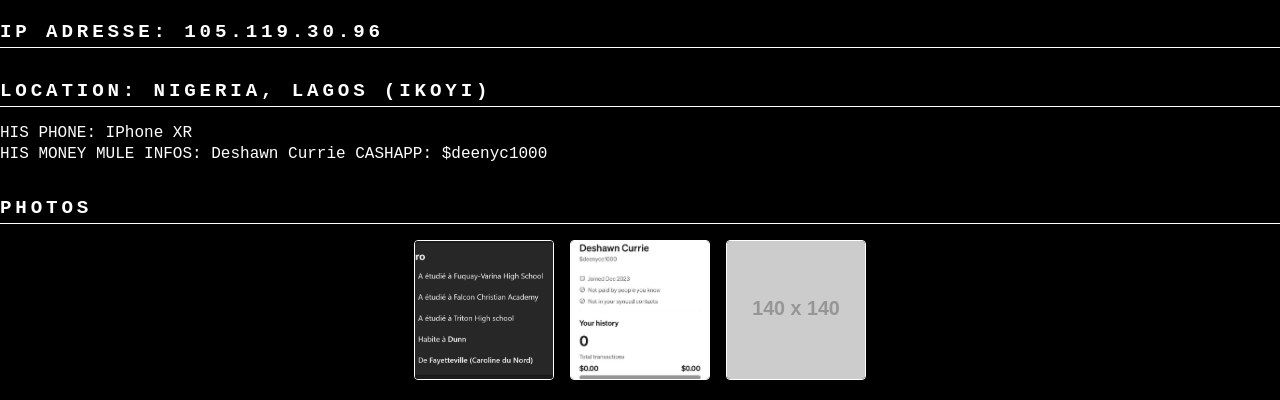
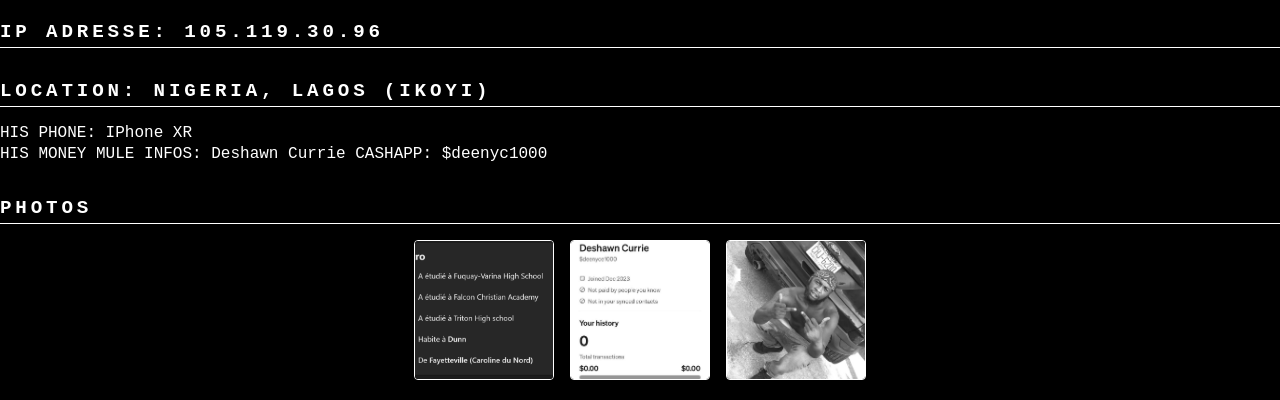
Before and after one commit to scamlol/staged.github.io, a plain HTML site: page index.html in a window 1280 px wide. Shown: the part 400-800 px from the top of the page. Drawn offline with Linux system fonts and the light colour scheme; placeholder pictures from the web are drawn by us.

Commit message:
Update index.html

```diff
--- a/index.html
+++ b/index.html
@@ -156,7 +156,7 @@
         <div class="photos">
           <img src="image.png" alt="Mule's infos" />
           <img src="519480146_536686502786239_3598377584011037705_n.jpg" alt="Mule's cashapp" />
-          <img src="https://via.placeholder.com/140" alt="Scammer photo 3" />
+          <img src="78256641_3284276904980003_3855233464605343744_n.jpg" alt="Mule with his license" />
         </div>
       </div>
     </div>
```
